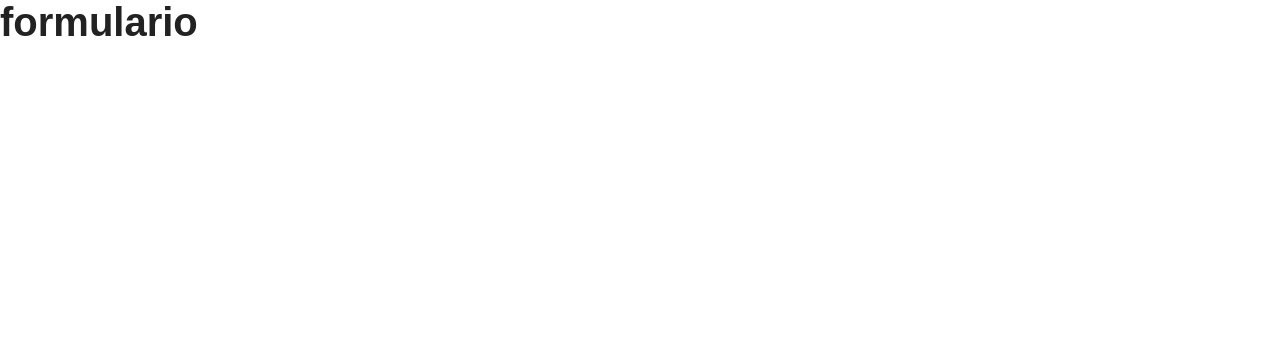
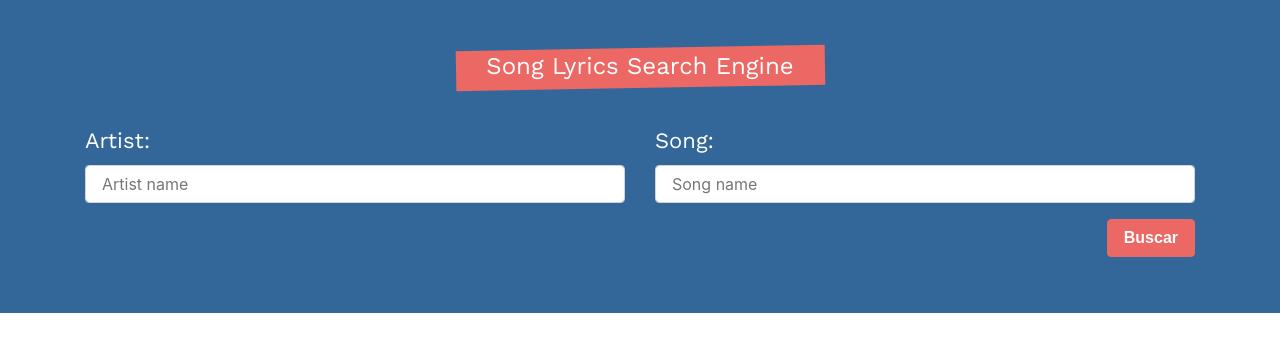
Before and after one commit to AttilioGiglio/Data_Search_Engine, a React (Create React App) app: page / in a window 1280 px wide. Shown: the top 352 px of the page. Built offline with nearby package versions, Linux system fonts and the light colour scheme; a web font is replaced by a local one.

Commit message:
adding form

```diff
--- a/src/App.js
+++ b/src/App.js
@@ -5,7 +5,6 @@
   return (
     <Fragment>
       <Formulario
-      text='formulario'
       />
     </Fragment>
   );
--- a/src/Components/Formulario.js
+++ b/src/Components/Formulario.js
@@ -1,9 +1,49 @@
 import React from 'react'
 
-const Formulario = ({text}) => {
+const Formulario = () => {
     return (
-        <div>
-            <h1>{text}</h1>
+        <div className='bg-info'>
+            <div className='container'>
+                <div className='row'>
+                    <form className='col card text-white bg-transparent mb-5 pt-5 pb-2'>
+                        <fieldset>
+                            <legend className='text-center'>
+                                Song Lyrics Search Engine
+                            </legend>
+                            <div className='row'>
+                                <div className='col-md-6'>
+                                    <div className='form-group'>
+                                        <label className='mr-2'>Artist:</label>
+                                        <input
+                                            type='text'
+                                            className='form-control'
+                                            name='artista'
+                                            placeholder='Artist name'
+                                        />
+                                    </div>
+                                </div>
+                                <div className='col-md-6'>
+                                    <div className='form-group'>
+                                        <label className='mr-2'>Song:</label>
+                                        <input
+                                            type='text'
+                                            className='form-control'
+                                            name='cancion'
+                                            placeholder='Song name'
+                                        />
+                                    </div>
+                                </div>
+                            </div>
+                            <button
+                                type='submit'
+                                className='btn btn-primary float-right'
+                            >
+                                Buscar
+                            </button>
+                        </fieldset>
+                    </form>
+                </div>
+            </div>
         </div>
     )
 }
```
